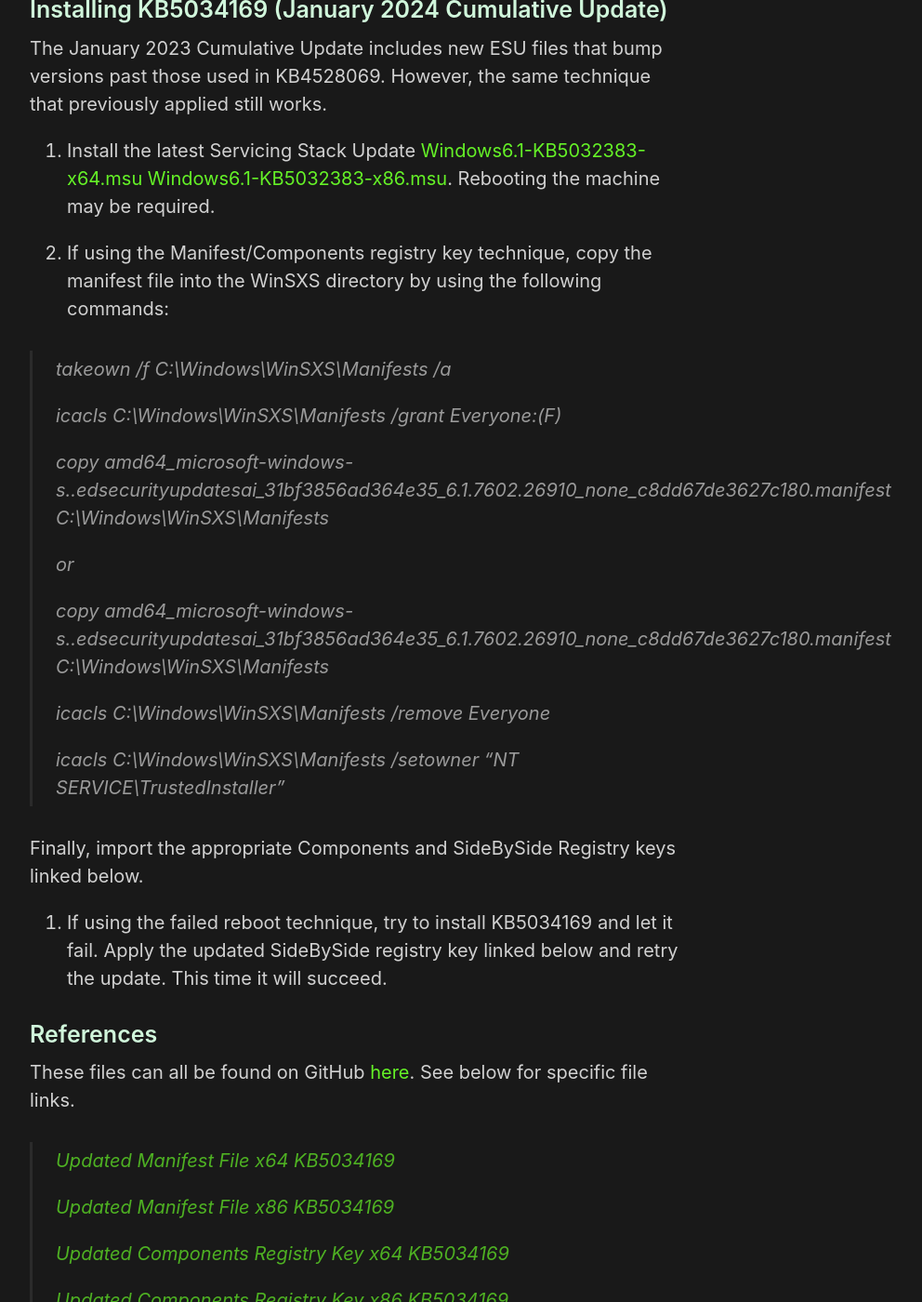
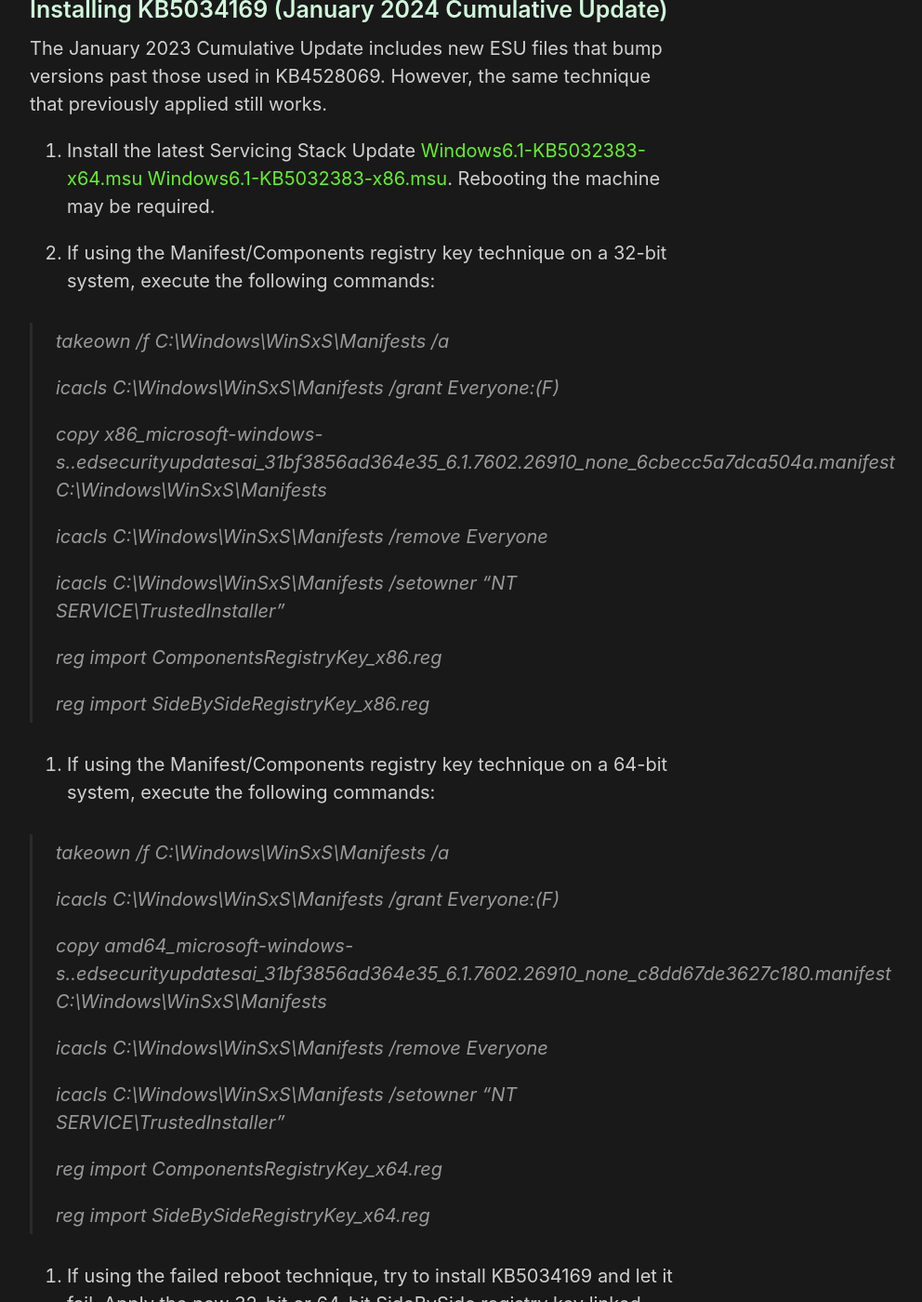
Before and after one commit to HackAndPwn/HackAndPwn.github.io, a Jekyll site: the page built from _posts/2020-09-12-windows-7-esu-analysis-updates.md, in a window 1280 px wide and 1400 px high, scrolled down 886 px. Shown: the whole window at 93% size, without its empty margins (258-1250 px from the left). Built offline with Jekyll 4.4.1, drawn with Linux system fonts in a browser that asks for light colours; some of the changed text lies outside the part shown.

Commit message:
more formatting changes

```diff
--- a/_posts/2020-09-12-windows-7-esu-analysis-updates.md
+++ b/_posts/2020-09-12-windows-7-esu-analysis-updates.md
@@ -21,25 +21,39 @@
 
 1. Install the latest Servicing Stack Update [Windows6.1-KB5032383-x64.msu](https://github.com/HackAndPwn/Windows-7-Patching/raw/master/07_ESU_Updates/01_Windows6.1-KB5032383-x64.msu) [Windows6.1-KB5032383-x86.msu](https://github.com/HackAndPwn/Windows-7-Patching/raw/master/07_ESU_Updates/01_Windows6.1-KB5032383-x86.msu).  Rebooting the machine may be required.
 
-2. If using the Manifest/Components registry key technique, copy the manifest file into the WinSXS directory by using the following commands:
+2. If using the Manifest/Components registry key technique on a 32-bit system, execute the following commands:
 
-> takeown /f C:\Windows\WinSXS\Manifests /a
+> takeown /f C:\Windows\WinSxS\Manifests /a
 >
-> icacls C:\Windows\WinSXS\Manifests /grant Everyone:(F)
+> icacls C:\Windows\WinSxS\Manifests /grant Everyone:(F)
 >
-> copy amd64_microsoft-windows-s..edsecurityupdatesai_31bf3856ad364e35_6.1.7602.26910_none_c8dd67de3627c180.manifest C:\Windows\WinSXS\Manifests
+> copy x86_microsoft-windows-s..edsecurityupdatesai_31bf3856ad364e35_6.1.7602.26910_none_6cbecc5a7dca504a.manifest C:\Windows\WinSxS\Manifests
 >
->   or
+> icacls C:\Windows\WinSxS\Manifests /remove Everyone
 >
-> copy amd64_microsoft-windows-s..edsecurityupdatesai_31bf3856ad364e35_6.1.7602.26910_none_c8dd67de3627c180.manifest C:\Windows\WinSXS\Manifests
+> icacls C:\Windows\WinSxS\Manifests /setowner "NT SERVICE\TrustedInstaller"
 >
-> icacls C:\Windows\WinSXS\Manifests /remove Everyone
+> reg import ComponentsRegistryKey_x86.reg
 >
-> icacls C:\Windows\WinSXS\Manifests /setowner "NT SERVICE\TrustedInstaller"
+> reg import SideBySideRegistryKey_x86.reg
 
-Finally, import the appropriate Components and SideBySide Registry keys linked below.
+3. If using the Manifest/Components registry key technique on a 64-bit system, execute the following commands:
 
-3. If using the failed reboot technique, try to install KB5034169 and let it fail.  Apply the updated SideBySide registry key linked below and retry the update.  This time it will succeed.
+> takeown /f C:\Windows\WinSxS\Manifests /a
+>
+> icacls C:\Windows\WinSxS\Manifests /grant Everyone:(F)
+>
+> copy amd64_microsoft-windows-s..edsecurityupdatesai_31bf3856ad364e35_6.1.7602.26910_none_c8dd67de3627c180.manifest C:\Windows\WinSxS\Manifests
+>
+> icacls C:\Windows\WinSxS\Manifests /remove Everyone
+>
+> icacls C:\Windows\WinSxS\Manifests /setowner "NT SERVICE\TrustedInstaller"
+>
+> reg import ComponentsRegistryKey_x64.reg
+>
+> reg import SideBySideRegistryKey_x64.reg
+
+4. If using the failed reboot technique, try to install KB5034169 and let it fail.  Apply the new 32-bit or 64-bit SideBySide registry key linked below and retry the update.  This time it will succeed.
 
 ### References
 
```
Also changed, not shown: _posts/2024-01-21-windows-8.1-and-2012-r2-esu-analysis.md (+7 -7 lines).
